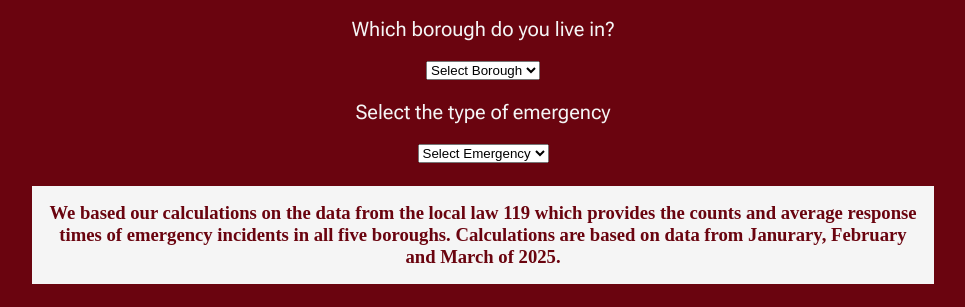
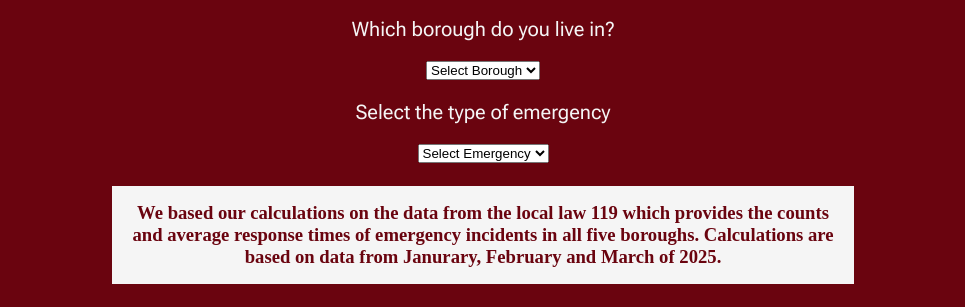
Before and after one commit to shuchi0503/2025-spring-coding-the-news, a plain HTML site: page final-project/index.html in a window 1280 px wide. Shown: the part 591-898 px from the top of the page, without its empty margins (157-1122 px from the left). Drawn offline with Linux system fonts and the light colour scheme.

Commit message:
final changes

```diff
--- a/final-project/index.html
+++ b/final-project/index.html
@@ -40,7 +40,7 @@
     <option value="Select">Select Emergency</option>
     <option value="FDNY">FDNY</option>
     <option value="EMS">EMS</option>
-    <option value="Agg">Aggregate</option>
+    <option value="Aggregate">Aggregate</option>
 </select>
 <!-- make 3 cards, one will show up depending on type of emergency selected -->
 
--- a/final-project/styles.css
+++ b/final-project/styles.css
@@ -1,6 +1,6 @@
 @import url('https://fonts.googleapis.com/css2?family=Orbitron:wght@400..900&family=Roboto:ital,wght@0,100..900;1,100..900&display=swap');
 
-/* change font- family to something more formal */
+
 body{
     background-color:#6a040f;
     margin: 5px 20px 5px 20px;
@@ -48,14 +48,15 @@ select {
 
     border: 3px solid;
     background-color: whitesmoke;
-     width: 100%;
+     /* width: 100%; */
      max-width: 1250px;
      padding: 16px;
      box-sizing: border-box;
      /* display: flex;
      flex-wrap: wrap; */
      gap: 20px;
-     justify-content: left;
+     justify-content: center;
      margin-bottom: 20px;
-     margin: 20px auto;
+     margin-left: 80px;
+     margin-right: 80px;
 }
```
